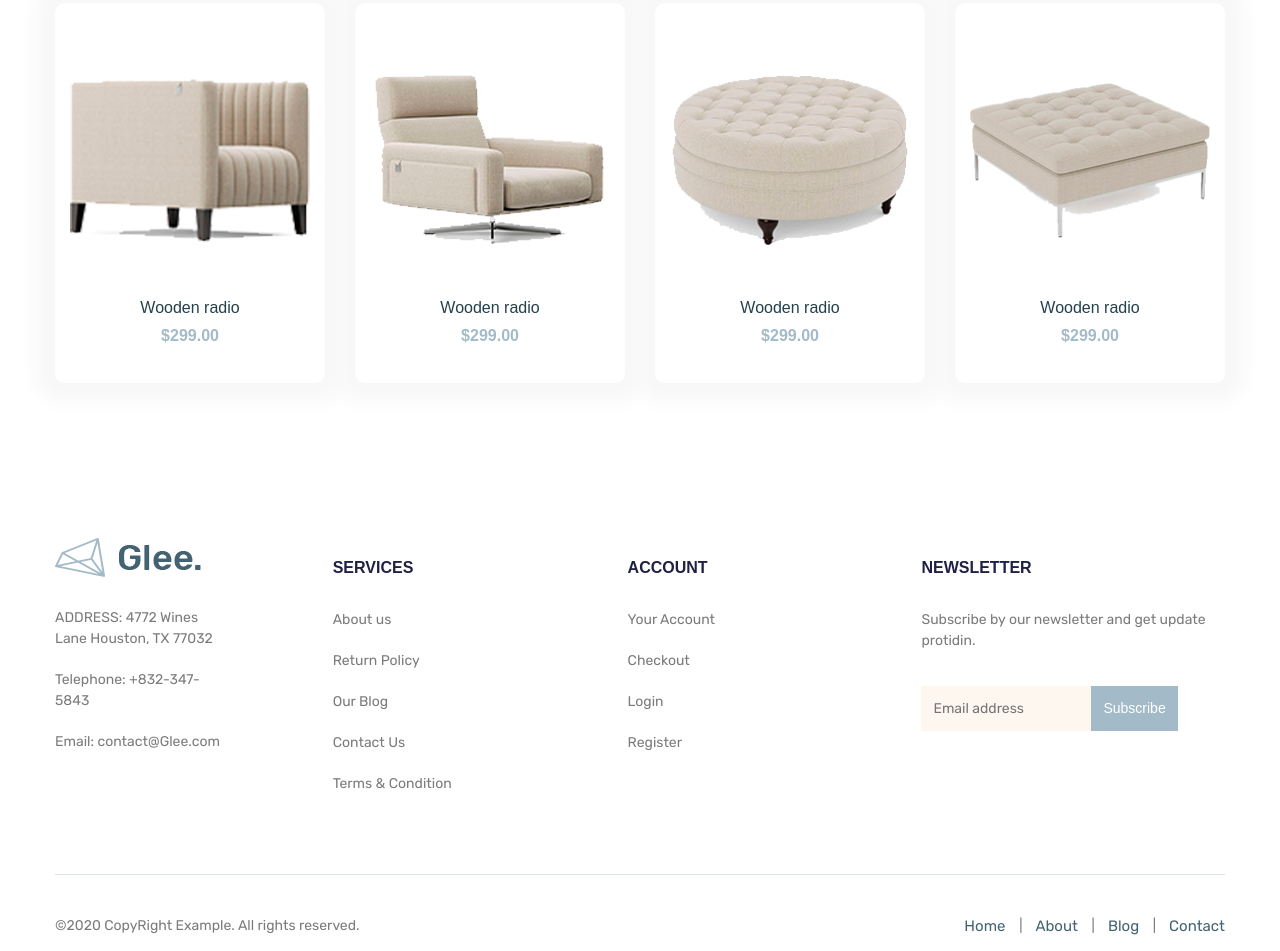
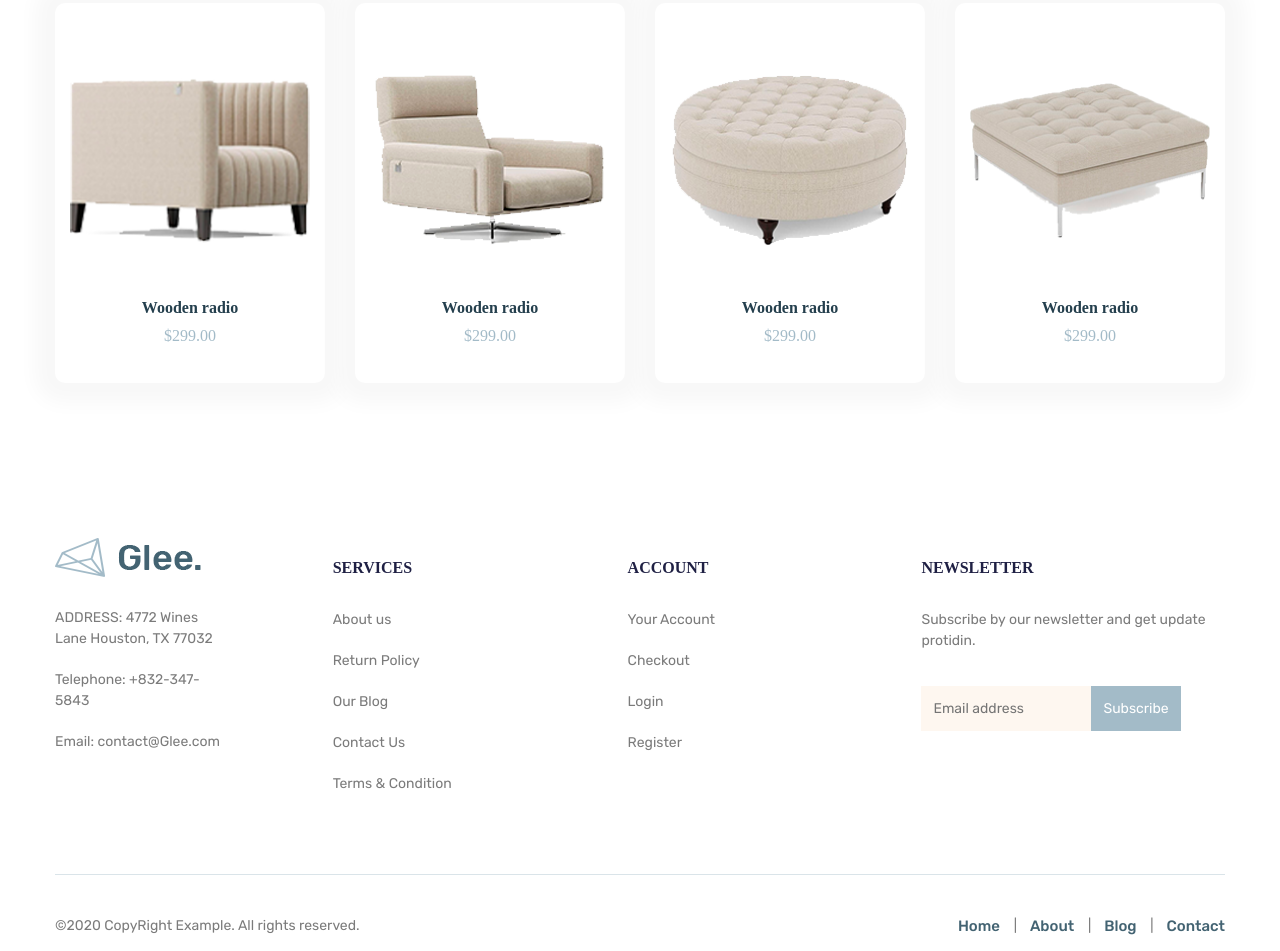
Before and after one commit to my-mint2021/glee, a website: page app/index.html in a window 1280 px wide. Shown: the part 1846-2797 px from the top of the page. Drawn offline with nearby package versions, Linux system fonts and the light colour scheme; files that its build step writes are made by us from their sources; files whose address does not match are found by name.

Commit message:
fix work

```diff
--- a/app/index.html
+++ b/app/index.html
@@ -4,7 +4,7 @@
 
 
 <!--
-? вытащить диван в слайдере layiv zindex
+? !вытащить диван в слайдере layiv zindex
 ? в лого ковер
 ? ограничить высоту параграфа в слайдере
 ? ограничить в сервисах параграфы
@@ -17,10 +17,10 @@
 ? навигация по карточке подтянуть кружочки из хеадер бтн_нав
 ? папка для эсссэс не глобал а сеттингс
 ? ланхейт в глобал 1.5
-в варс.ссс инклюд бтн вместо %
+?в варс.ссс инклюд бтн вместо %
 в варс градация цветов
-ссс сделать папку компонентс- папку с  названием страницы
-миксин бтн в файл миксин
+?ссс сделать папку компонентс- папку с  названием страницы
+?миксин бтн в файл миксин
 подключить шрифты
 !для всех имг обжект фит контейн
 ?нав бтн в глобал и вообще все что идет одним блоком
@@ -273,17 +273,17 @@
             <span>$</span>2199.00
           </p>
           <div class="product-card__nav">
-            <a class="product-card__btn nav-btn product-card__btn--search" href="#" target="_blank">
+            <a class="nav-btn product-card__btn product-card__btn--search" href="#" target="_blank">
               <svg class="product-card__icon product-card__icon--search">
                 <use xlink:href="images/sprite.svg#card-search"></use>
               </svg>
             </a>
-            <button class="product-card__btn nav-btn product-card__btn--basket" type="button">
+            <button class="nav-btn product-card__btn product-card__btn--basket" type="button">
               <svg class="product-card__icon product-card__icon--basket">
                 <use xlink:href="images/sprite.svg#card-basket"></use>
               </svg>
             </button>
-            <button class="product-card__btn nav-btn product-card__btn--favorites" type="button">
+            <button class="nav-btn product-card__btn product-card__btn--favorites" type="button">
               <svg class="product-card__icon product-card__icon--like">
                 <use xlink:href="images/sprite.svg#card-like"></use>
               </svg>
--- a/app/scss/blocks/_footer.scss
+++ b/app/scss/components/_footer.scss
@@ -1,6 +1,7 @@
 .footer {
   flex: 0 0 auto;
-  @extend %rubik-400;
+  font-family: rubik400;
+  // @extend %rubik-400;
   font-size: 14px;
   color: $footer-text;
 
@@ -57,7 +58,8 @@
 
   &__title {
     margin-bottom: 30px;
-    @extend %dmsans-700;
+    font-family: dmsans700;
+    // @extend %dmsans-700;
     font-size: 16px;
     line-height: 1.3;
     text-transform: uppercase;
--- a/app/scss/settings/_global.scss
+++ b/app/scss/components/_global.scss
@@ -10,7 +10,8 @@ img {
 body {
   display: flex;
   flex-direction: column;
-  @extend %rubik-400;
+  font-family: rubik400;
+  // @extend %rubik-400;
   font-size: 16px;
   line-height: 1.5;
   background-color: #fff;
@@ -48,7 +49,8 @@ body {
   }
 
   &__link {
-    @extend %rubik-500;
+    font-family: rubik500;
+    // @extend %rubik-500;
     font-size: 15px;
     color: $subtitle;
     padding-bottom: 5px;
@@ -72,7 +74,8 @@ body {
 }
 
 .title {
-  @extend %dmsans-700;
+  font-family: dmsans700;
+  // @extend %dmsans-700;
   margin-bottom: 35px;
   text-align: center;
   font-size: 36px;
@@ -104,7 +107,8 @@ body {
   }
 
   &__button {
-    @extend %dmsans-700;
+    font-family: dmsans700;
+    // @extend %dmsans-700;
     border: none;
     padding: 0;
     background-color: transparent;
@@ -175,7 +179,7 @@ body {
 
   &__btn {
     @include btn;
-    @extend %dmsans-400;
+    // @extend %dmsans-400;
     margin: 0;
     padding: 12px;
     font-size: 14px;
--- a/app/scss/settings/product-card.scss
+++ b/app/scss/components/_product-card.scss
@@ -95,7 +95,8 @@
 
   &__name {
     @include line-clamp(1);
-    @extend %dmsans-500;
+    font-family: dmsans500;
+    // @extend %dmsans-500;
     font-size: 16px;
     line-height: 2;
     color: $slider-title;
@@ -103,7 +104,8 @@
 
   &__cost {
     @include line-clamp(1);
-    @extend %dmsans-700;
+    font-family: dmsans700;
+    // @extend %dmsans-700;
     color: $icon-burger;
   }
 }
--- a/app/scss/blocks/_services.scss
+++ b/app/scss/components/home-page/_services.scss
@@ -40,7 +40,8 @@
 
   &__title {
     @include line-clamp(2);
-    @extend %dmsans-700;
+    font-family: dmsans700;
+    // @extend %dmsans-700;
     font-size: 18px;
     line-height: 2.2;
     color: $slider-subtitle;
@@ -48,7 +49,8 @@
 
   &__text {
     @include line-clamp(3);
-    @extend %dmsans-400;
+    font-family: dmsans400;
+    // @extend %dmsans-400;
     font-size: 16px;
     line-height: 1.9;
     color: $slider-descr;
--- a/app/scss/blocks/_top-slider.scss
+++ b/app/scss/components/home-page/_top-slider.scss
@@ -41,7 +41,10 @@
 
   &__name {
     @include line-clamp(2);
-    @extend %rubik-700;
+    font-family: rubik500;
+    // @include $rubik500;
+    // font-family: $rubik500;
+    // @extend %rubik-500;
     margin-bottom: 40px;
     max-width: 500px;
     font-size: 72px;
@@ -61,12 +64,13 @@
   }
 
   &__link {
+    @include btn;
+    font-family: rubik500;
+    // @extend %rubik-500;
     position: relative;
     display: inline-block;
     align-self: flex-start;
     padding: 25px 100px 25px 25px;
-    @extend %rubik-500;
-    @include btn;
     font-size: 15px;
 
     &::after {
--- a/app/scss/settings/_fonts.scss
+++ b/app/scss/settings/_fonts.scss
@@ -1,54 +1,50 @@
+
 @font-face {
-  font-family: 'DMSans';
+  font-family: 'dmsans400';
+  src:
+    url('../../fonts/DMSans-Regular.woff2') format('woff2'),
+    url('../../fonts/DMSans-Regular.woff') format('woff');
+  font-weight: 400;
   font-style: normal;
-  src:
-      url('../../fonts/DMSans-Regular.woff2') format('woff2'),
-      url('../../fonts/DMSans-Regular.woff') format('woff'),
-      url('../../fonts/DMSans-Medium.woff2') format('woff2'),
-      url('../../fonts/DMSans-Medium.woff') format('woff'),
-      url('../../fonts/DMSans-Bold.woff2') format('woff2'),
-      url('../../fonts/DMSans-Bold.woff') format('woff');
-      font-display: swap;
+  font-display: swap;
 }
 
 @font-face {
-  font-family: 'Rubik';
+  font-family: 'dmsans500';
+  src:
+    url('../../fonts/DMSans-Medium.woff2') format('woff2'),
+    url('../../fonts/DMSans-Medium.woff') format('woff');
+  font-weight: 500;
   font-style: normal;
-  src:
-      url('../../fonts/Rubik-Regular.woff2') format('woff2'),
-      url('../../fonts/Rubik-Regular.woff') format('woff'),
-      url('../../fonts/Rubik-Medium.woff2') format('woff2'),
-      url('../../fonts/Rubik-Medium.woff') format('woff');
-      font-display: swap;
+  font-display: swap;
 }
 
+@font-face {
+  font-family: 'dmsans700';
+  src:
+    url('../../fonts/DMSans-Bold.woff2') format('woff2'),
+    url('../../fonts/DMSans-Bold.woff') format('woff');
+  font-weight: 700;
+  font-style: normal;
+  font-display: swap;
+}
 
+@font-face {
+  font-family: 'rubik400';
+  src:
+    url('../../fonts/Rubik-Regular.woff2') format('woff2'),
+    url('../../fonts/Rubik-Regular.woff') format('woff');
+  font-weight: 400;
+  font-style: normal;
+  font-display: swap;
+}
 
-// @font-face {
-//   font-family: 'DMSans';
-//   font-style: normal;
-//   src:
-//       url('../fonts/DMSans-Medium.woff2') format('woff2'),
-//       url('../fonts/DMSans-Medium.woff') format('woff');
-//       font-display: swap;
-// }
-
-// @font-face {
-//   font-family: 'DMSans';
-//   font-style: normal;
-//   src:
-//       url('../fonts/DMSans-Bold.woff2') format('woff2'),
-//       url('../fonts/DMSans-Bold.woff') format('woff');
-//       font-display: swap;
-// }
-
-
-
-// @font-face {
-//   font-family: 'Rubik';
-//   font-style: normal;
-//   src:
-//       url('../fonts/Rubik-Medium.woff2') format('woff2'),
-//       url('../fonts/Rubik-Medium.woff') format('woff');
-//       font-display: swap;
-// }
+@font-face {
+  font-family: 'rubik500';
+  src:
+    url('../../fonts/Rubik-Medium.woff2') format('woff2'),
+    url('../../fonts/Rubik-Medium.woff') format('woff');
+  font-weight: 500;
+  font-style: normal;
+  font-display: swap;
+}
--- a/app/scss/settings/_vars.scss
+++ b/app/scss/settings/_vars.scss
@@ -18,36 +18,45 @@ $white: #fff;
 
 // по цветам пока не сделал норм градацию-сделаю
 
-%rubik-400 {
-  font-family: 'Rubik', sans-serif;
-  font-weight: 400;
-}
+// засунул в переменную но использую через font-family: rubik500;
 
-%rubik-500 {
-  font-family: 'Rubik', sans-serif;
-  font-weight: 500;
-}
+$dmsans400: 'dmsans400', serif;
+$dmsans500: 'dmsans500', serif;
+$dmsans700: 'dmsans700', serif;
+$rubik400: 'rubik400', serif;
+$rubi500: 'rubik500', serif;
 
-%rubik-700 {
-  font-family: 'Rubik', sans-serif;
-  font-weight: 700;
-}
 
-// не подключается regular ошибка в консоли
-%dmsans-400 {
-  font-family: 'DMSans', sans-serif;
-  font-weight: 400;
-}
+// %rubik-400 {
+//   font-family: 'Rubik', sans-serif;
+//   font-weight: 400;
+// }
 
-%dmsans-500 {
-  font-family: 'DMSans', sans-serif;
-  font-weight: 500;
-}
+// %rubik-500 {
+//   font-family: 'Rubik', sans-serif;
+//   font-weight: 500;
+// }
 
-%dmsans-700 {
-  font-family: 'DMSans', sans-serif;
-  font-weight: 700;
-}
+// %rubik-700 {
+//   font-family: 'Rubik', sans-serif;
+//   font-weight: 700;
+// }
+
+// // не подключается regular ошибка в консоли
+// %dmsans-400 {
+//   font-family: 'DMSans', sans-serif;
+//   font-weight: 400;
+// }
+
+// %dmsans-500 {
+//   font-family: 'DMSans', sans-serif;
+//   font-weight: 500;
+// }
+
+// %dmsans-700 {
+//   font-family: 'DMSans', sans-serif;
+//   font-weight: 700;
+// }
 
 // %btn{
 //   color: #fff;
--- a/app/scss/style.scss
+++ b/app/scss/style.scss
@@ -4,22 +4,22 @@
 @import 'settings/reset';
 @import 'settings/libs';
 @import 'settings/mixins';
-@import 'settings/global';
+@import 'components/global';
 
 //--- home-page---
-@import 'blocks/header';
+@import 'components/header';
 
 .main {
   flex: 1 0 auto;
 }
-@import 'blocks/top-slider';
-@import 'blocks/services';
-@import 'blocks/products-week.scss';
+@import 'components/home-page/top-slider';
+@import 'components/home-page/services';
+@import 'components/home-page/products-week.scss';
 
 
 // (index):1 Failed to decode downloaded font: http://localhost:3000/fonts/DMSans-Regular.woff2
 
-@import 'settings/product-card.scss';
+@import 'components/product-card.scss';
 
 
-@import 'blocks/footer';
+@import 'components/footer';
```
Also changed, not shown: app/html/components/home-page/products-week.html (+3 -3 lines), app/html/index.html (+4 -4 lines), app/scss/components/_header.scss (renamed from app/scss/blocks/_header.scss), app/scss/components/home-page/_products-week.scss (renamed from app/scss/blocks/_products-week.scss).
